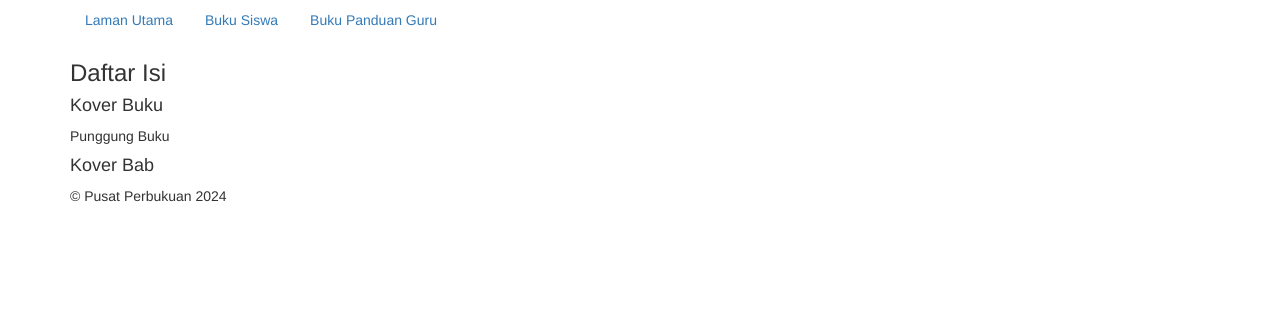
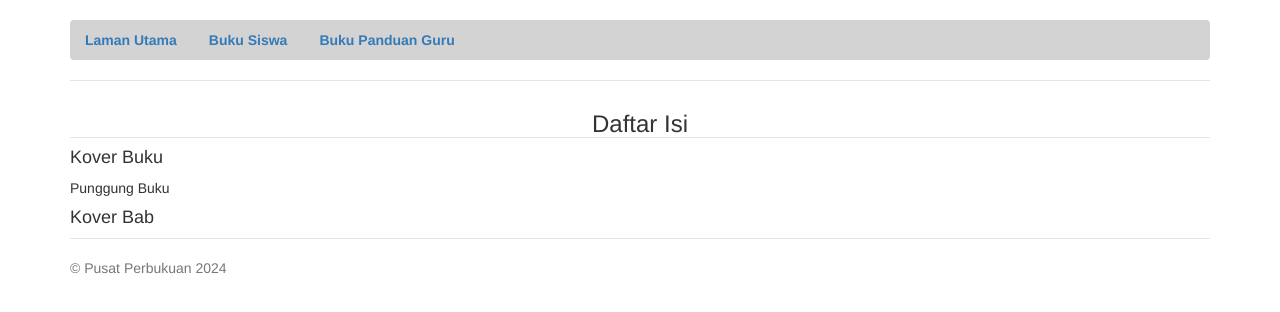
Before and after one commit to panduanpusbuk/penulisan, a plain HTML site: page index.html in a window 1280 px wide. Drawn offline with nearby package versions, Linux system fonts and the light colour scheme.

Commit message:
Update index.html

```diff
--- a/index.html
+++ b/index.html
@@ -12,7 +12,7 @@
     <link href="https://maxcdn.bootstrapcdn.com/bootstrap/3.3.6/css/bootstrap.min.css" rel="stylesheet">
 
     <!-- Custom styles for this template -->
-    <link href="theme-pengolahan.css" rel="stylesheet">
+    <link href="theme-penulisan.css" rel="stylesheet">
   </head>
 
   <body>
```
